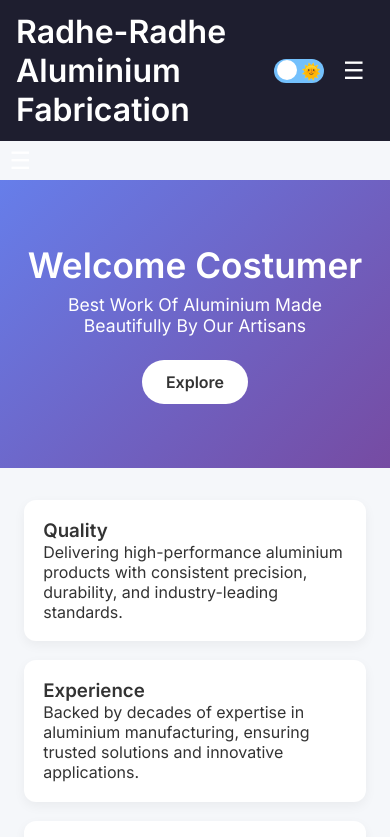
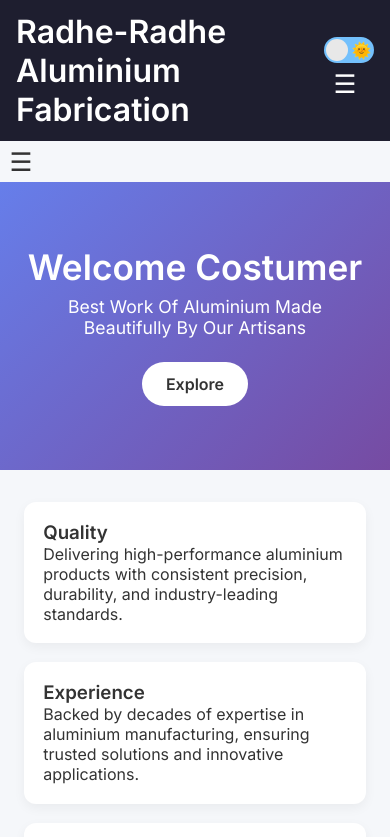
Before and after one commit to DARSHBHAU/Aluminium-Shop, a plain HTML site: page index.html in a window 390 px wide. Shown: the top 837 px of the page. Drawn offline with Linux system fonts and the light colour scheme.

Commit message:
Update style1.css

```diff
--- a/style.css
+++ b/style.css
@@ -350,110 +350,3 @@ input:checked + .slider .moon {
     padding: 0.8rem;
   }
 }
-
-/* Controls wrapper */
-.right-controls {
-  display: flex;
-  align-items: center;
-  gap: 1rem;
-  margin-left: auto;
-}
-
-/* Make sure the menu icon is always visible and spaced */
-.menu-icon {
-  font-size: 1.8rem;
-  cursor: pointer;
-  color: white;
-}
-
-/* Dark mode toggle */
-.switch {
-  position: relative;
-  display: inline-block;
-  width: 55px;
-  height: 28px;
-}
-
-.switch input {
-  opacity: 0;
-  width: 0;
-  height: 0;
-}
-
-.slider {
-  position: absolute;
-  cursor: pointer;
-  background-color: #73C0FC;
-  top: 0; left: 0; right: 0; bottom: 0;
-  transition: 0.4s;
-  border-radius: 34px;
-}
-
-.slider:before {
-  content: "";
-  position: absolute;
-  height: 22px;
-  width: 22px;
-  left: 3px;
-  bottom: 3px;
-  background-color: white;
-  transition: 0.4s;
-  border-radius: 50%;
-  z-index: 2;
-}
-
-.icon {
-  position: absolute;
-  top: 50%;
-  transform: translate(-50%, -50%);
-  font-size: 14px;
-  pointer-events: none;
-  z-index: 3;
-}
-
-.sun {
-  left: 75%;
-  opacity: 1;
-}
-
-.moon {
-  left: 25%;
-  opacity: 0;
-}
-
-input:checked + .slider {
-  background-color: #183153;
-}
-
-input:checked + .slider:before {
-  transform: translateX(26px);
-}
-
-input:checked + .slider .sun {
-  opacity: 0;
-}
-
-input:checked + .slider .moon {
-  opacity: 1;
-}
-
-/* Ensure controls stack nicely on smaller screens */
-@media (max-width: 480px) {
-  .right-controls {
-    gap: 0.6rem;
-  }
-
-  .switch {
-    width: 50px;
-    height: 24px;
-  }
-
-  .slider:before {
-    height: 20px;
-    width: 20px;
-  }
-
-  .menu-icon {
-    font-size: 1.5rem;
-  }
-}
```
